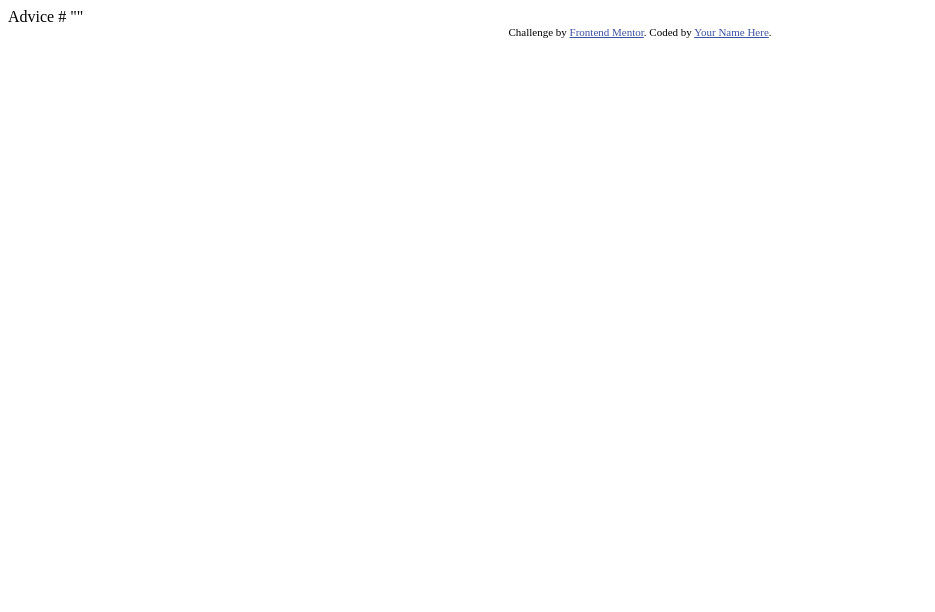
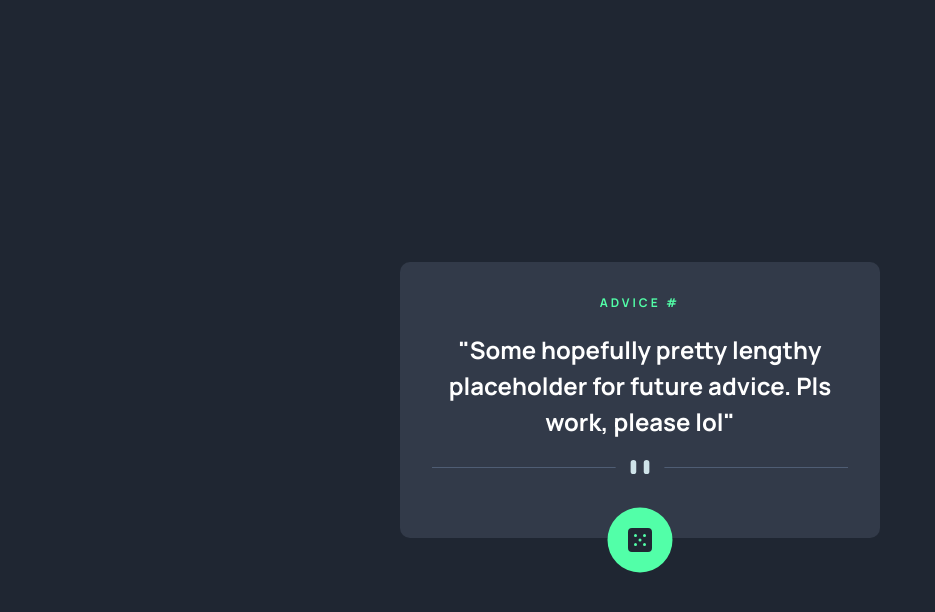
Before and after one commit to FluffyKas/advice-generator, a plain HTML site: page index.html in a window 1280 px wide. Shown: the whole page, without its empty margins (0-935 px from the left). Drawn offline with Linux system fonts and the light colour scheme.

Commit message:
basic markup and styles done

```diff
--- a/index.html
+++ b/index.html
@@ -1,28 +1,38 @@
 <!DOCTYPE html>
 <html lang="en">
+
 <head>
   <meta charset="UTF-8">
-  <meta name="viewport" content="width=device-width, initial-scale=1.0"> <!-- displays site properly based on user's device -->
+  <meta name="viewport" content="width=device-width, initial-scale=1.0">
+  <!-- displays site properly based on user's device -->
 
   <link rel="icon" type="image/png" sizes="32x32" href="./images/favicon-32x32.png">
+  <link rel="stylesheet" href="styles.css">
 
   <title>Frontend Mentor | Advice generator app</title>
 
-  <!-- Feel free to remove these styles or customise in your own stylesheet 👍 -->
-  <style>
-    .attribution { font-size: 11px; text-align: center; }
-    .attribution a { color: hsl(228, 45%, 44%); }
-  </style>
 </head>
+
 <body>
 
-  Advice #<!-- Advice ID goes here -->
+  <main>
 
-  "<!-- Advice text goes here -->"
+    <article class="advice-card">
+      <h1 class="advice-id">Advice #</h1>
+      <p class="advice-body">"Some hopefully pretty lengthy placeholder for future advice. Pls work, please lol"</p>
+      <picture class="divider" aria-hidden="true">
+        <source srcset="images/pattern-divider-desktop.svg" media="(min-width: 800px)">
+        <img src="images/pattern-divider-mobile.svg" alt="" />
+      </picture>
+      <button class="advice-btn" aria-label="Generate a random advice.">
+        <img src="images/icon-dice.svg" alt="" aria-hidden="true">
+      </button>
+    </article>
 
-  <div class="attribution">
-    Challenge by <a href="https://www.frontendmentor.io?ref=challenge" target="_blank">Frontend Mentor</a>.
-    Coded by <a href="#">Your Name Here</a>.
-  </div>
+  </main>
+
+  <script src="index.js"></script>
+
 </body>
+
 </html>
--- /dev/null
+++ b/styles.css
@@ -0,0 +1,133 @@
+@import url('https://fonts.googleapis.com/css2?family=Manrope:wght@700&display=swap');
+
+:root {
+
+/* Colors */
+
+/* Primary */
+
+--clr-light-cyan: hsl(193, 38%, 86%);
+--clr-neon-green: hsl(150, 100%, 66%);
+
+/* Neutral */
+
+--gray-blue-400: hsl(217, 19%, 38%);
+--gray-blue-700: hsl(217, 19%, 24%);
+--gray-blue-900: hsl(218, 23%, 16%);
+}
+
+*,
+*::before,
+*::after {
+  box-sizing: border-box;
+}
+
+* {
+  margin: 0;
+  padding: 0;
+}
+
+html,
+body {
+  scroll-behavior: smooth;
+}
+
+body {
+  line-height: 1.5;
+  -webkit-font-smoothing: antialiased;
+  font-family: 'Manrope', sans-serif;
+  background: var(--gray-blue-900);
+  display: grid;
+  place-items: center;
+  min-height: 100vh;
+}
+
+img,
+picture,
+video,
+canvas,
+svg {
+  display: block;
+  max-width: 100%;
+}
+
+input,
+button,
+textarea,
+select {
+  font: inherit;
+}
+
+p,
+h1,
+h2,
+h3,
+h4,
+h5,
+h6 {
+  overflow-wrap: break-word;
+}
+
+@media (prefers-reduced-motion: reduce) {
+  html:focus-within {
+   scroll-behavior: auto;
+  }
+
+  *,
+  *::before,
+  *::after {
+    animation-duration: 0.01ms !important;
+    animation-iteration-count: 1 !important;
+    transition-duration: 0.01ms !important;
+    scroll-behavior: auto !important;
+  }
+}
+
+.advice-card {
+  background: var(--gray-blue-700);
+  border-radius: 10px;
+  margin-inline: 1rem;
+  max-width: 30rem;
+  text-align: center;
+  padding: 2rem;
+  position: relative;
+}
+
+.advice-id {
+  color: var(--clr-neon-green);
+  font-size: .75rem;
+  letter-spacing: 3px;
+  padding-bottom: 1.25rem;
+  text-transform: uppercase;
+}
+
+.advice-body {
+  color: white;
+  font-size: 1.5rem;
+  padding-bottom: 1.25rem;
+}
+
+.divider {
+  padding-bottom: 2rem;
+}
+
+.advice-btn {
+  position: absolute;
+  z-index: 1;
+  bottom: -1rem;
+  left: 50%;
+  transform: translateX( -50%);
+}
+
+.advice-btn::before {
+  content: "";
+  background: var(--clr-neon-green);
+  border-radius: 50%;
+  width: 65px;
+  height: 65px;
+  position: absolute;
+  top: 50%;
+  left: 50%;
+  transform: translate(-50%, -50%);
+  z-index: -1;
+}
```
